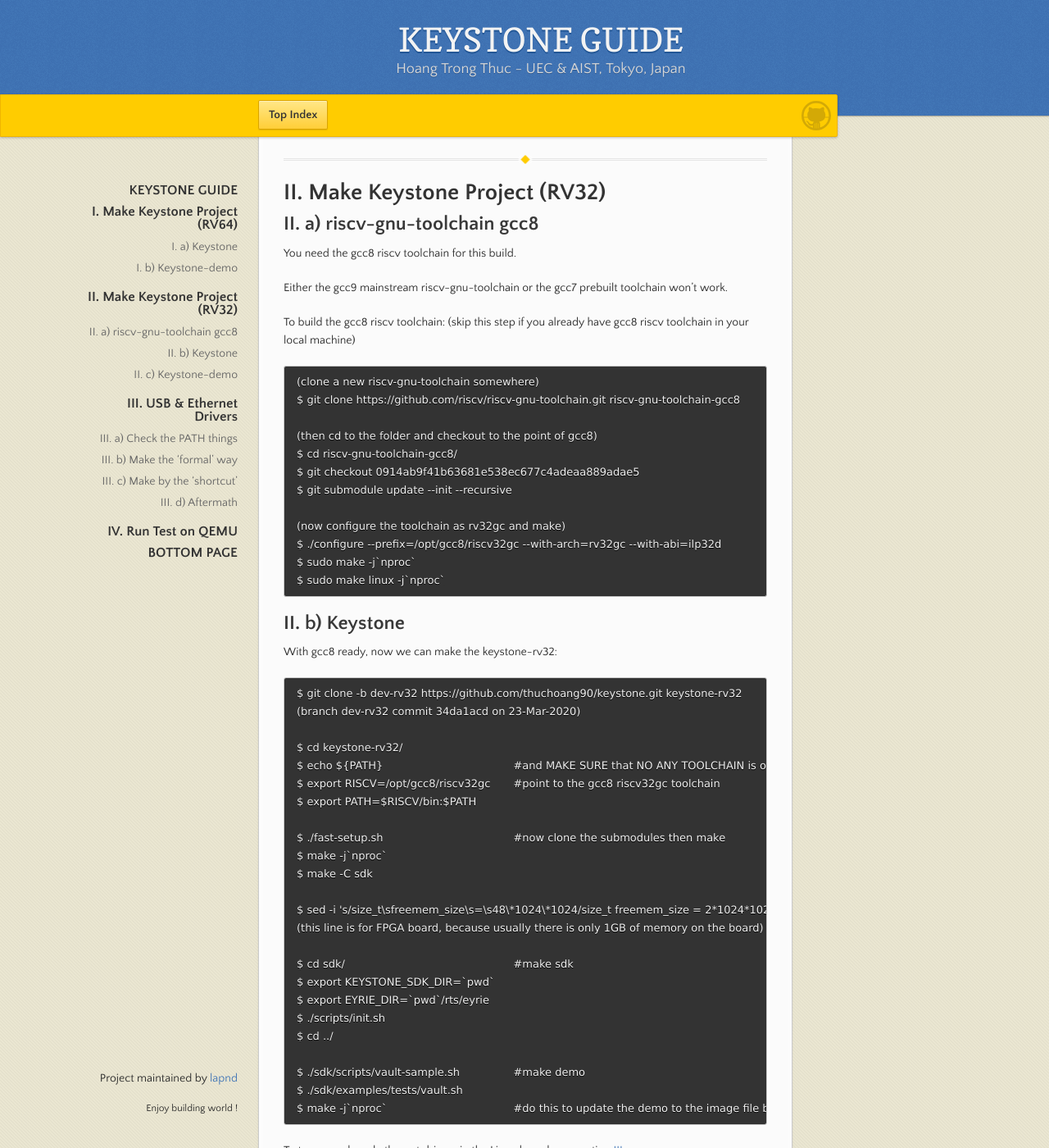
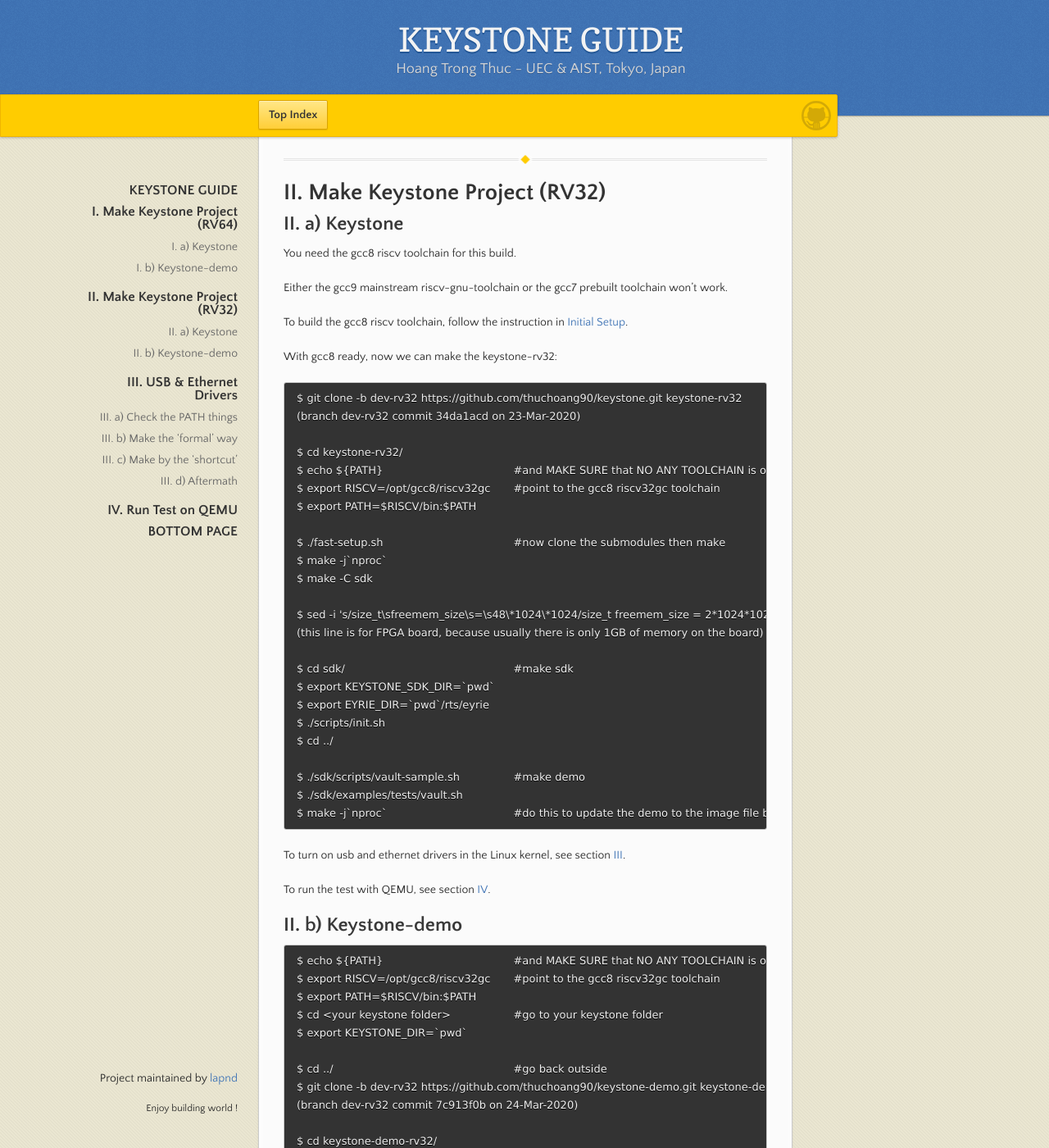
Before and after one commit to lapnd/httdes.github.io, a Jekyll site: the page built from keystone.md, in a window 1280 px wide and 1400 px high, scrolled down 1625 px. Shown: the whole window at 82% size. Built offline with Jekyll 4.4.1, drawn with Linux system fonts in a browser that asks for light colours; our own code applies the rules of GitHub Pages for plain Markdown files.

Commit message:
Update keystone.md

```diff
--- a/keystone.md
+++ b/keystone.md
@@ -73,28 +73,13 @@ To run the test with QEMU, see section [IV](#iv-run-test-on-qemu).
 * * *
 # II. Make Keystone Project (RV32)
 
-## II. a) riscv-gnu-toolchain gcc8
+## II. a) Keystone
 
 You need the gcc8 riscv toolchain for this build.
 
 Either the gcc9 mainstream riscv-gnu-toolchain or the gcc7 prebuilt toolchain won't work.
 
-To build the gcc8 riscv toolchain: (skip this step if you already have gcc8 riscv toolchain in your local machine)
-
-	(clone a new riscv-gnu-toolchain somewhere)
-	$ git clone https://github.com/riscv/riscv-gnu-toolchain.git riscv-gnu-toolchain-gcc8
-
-	(then cd to the folder and checkout to the point of gcc8)
-	$ cd riscv-gnu-toolchain-gcc8/
-	$ git checkout 0914ab9f41b63681e538ec677c4adeaa889adae5
-	$ git submodule update --init --recursive
-
-	(now configure the toolchain as rv32gc and make)
-	$ ./configure --prefix=/opt/gcc8/riscv32gc --with-arch=rv32gc --with-abi=ilp32d
-	$ sudo make -j`nproc`
-	$ sudo make linux -j`nproc`
-
-## II. b) Keystone
+To build the gcc8 riscv toolchain, follow the instruction in [Initial Setup](./init.md#iii-risc-v-toolchain).
 
 With gcc8 ready, now we can make the keystone-rv32:
 
@@ -127,7 +112,7 @@ To turn on usb and ethernet drivers in the Linux kernel, see section [III](#iii-
 
 To run the test with QEMU, see section [IV](#iv-run-test-on-qemu).
 
-## II. c) Keystone-demo
+## II. b) Keystone-demo
 
 	$ echo ${PATH}					#and MAKE SURE that NO ANY TOOLCHAIN is on the PATH
 	$ export RISCV=/opt/gcc8/riscv32gc	#point to the gcc8 riscv32gc toolchain
```
